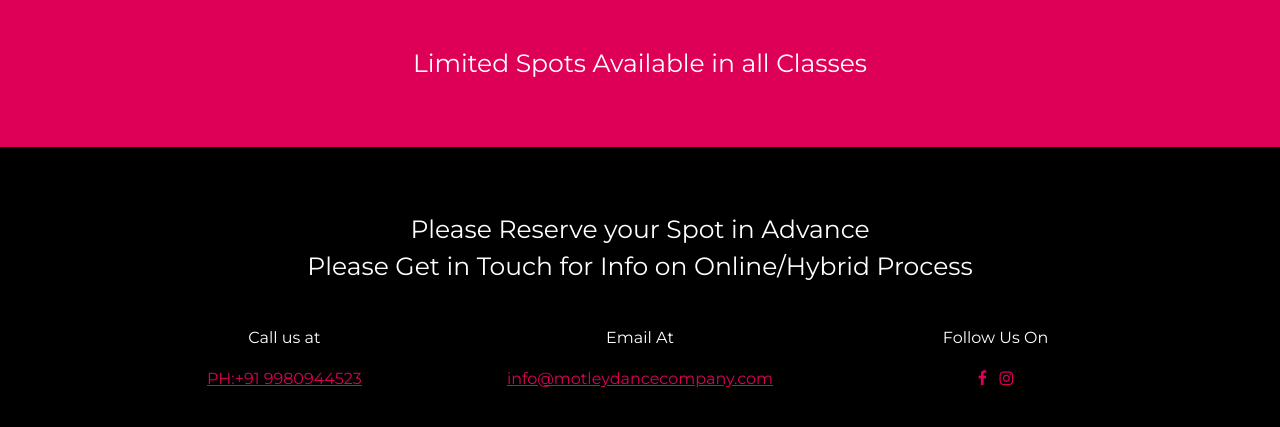
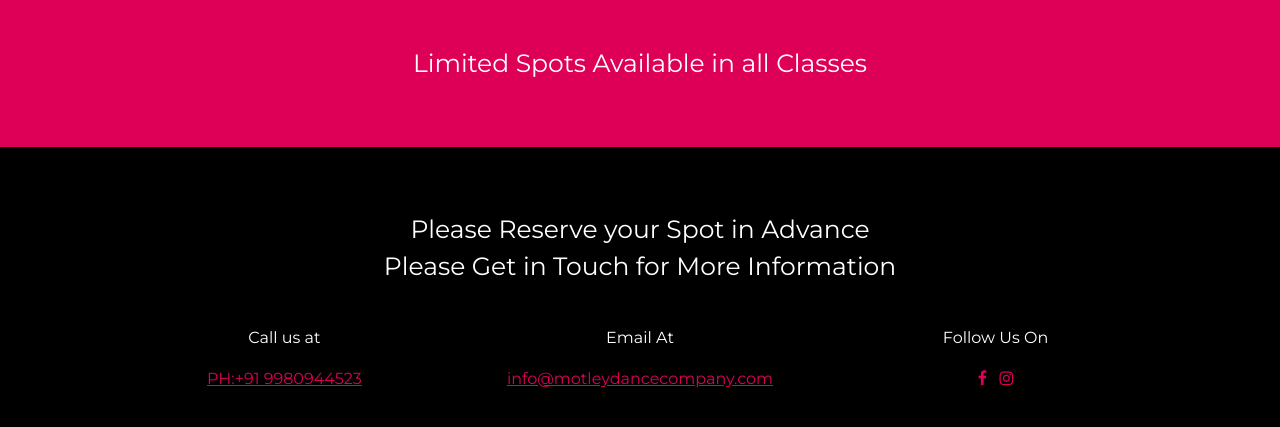
Before and after one commit to sugu2021/motleydance_company_2021, a plain HTML site: page services_test/index.html in a window 1280 px wide. Shown: the part 4643-5070 px from the top of the page. Drawn offline with Linux system fonts and the light colour scheme.

Commit message:
march 31

```diff
--- a/services_test/index.html
+++ b/services_test/index.html
@@ -1117,8 +1117,7 @@
         <div class="col-md-8 mx-auto ">
             <p style="font-size: 25px;font-family: 'Montserrat';" class="font_20">Please Reserve your Spot in Advance
                 <br>Please Get in Touch for
-                Info on
-                Online/Hybrid Process
+                More Information
             </p>
 
         </div>
```
